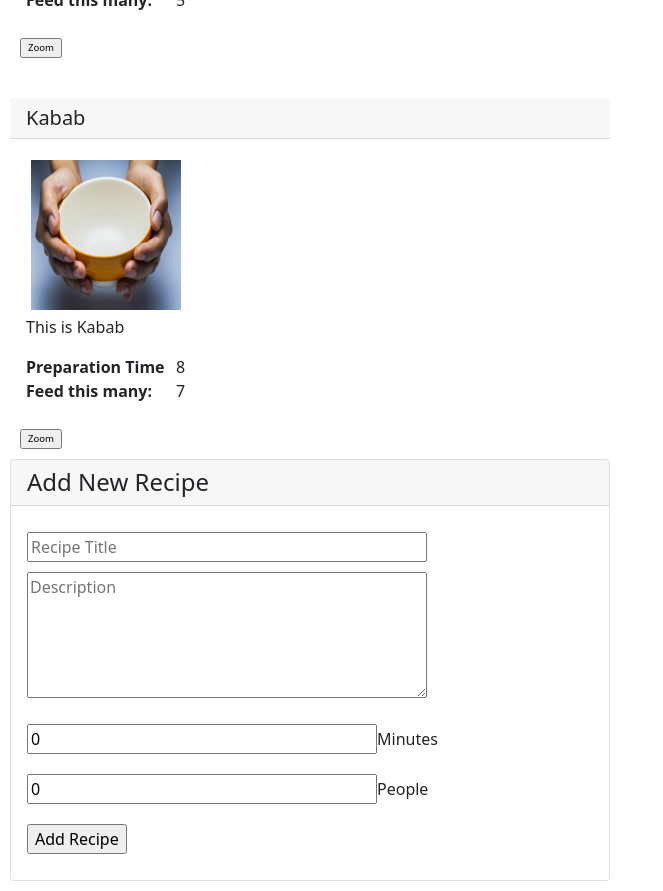
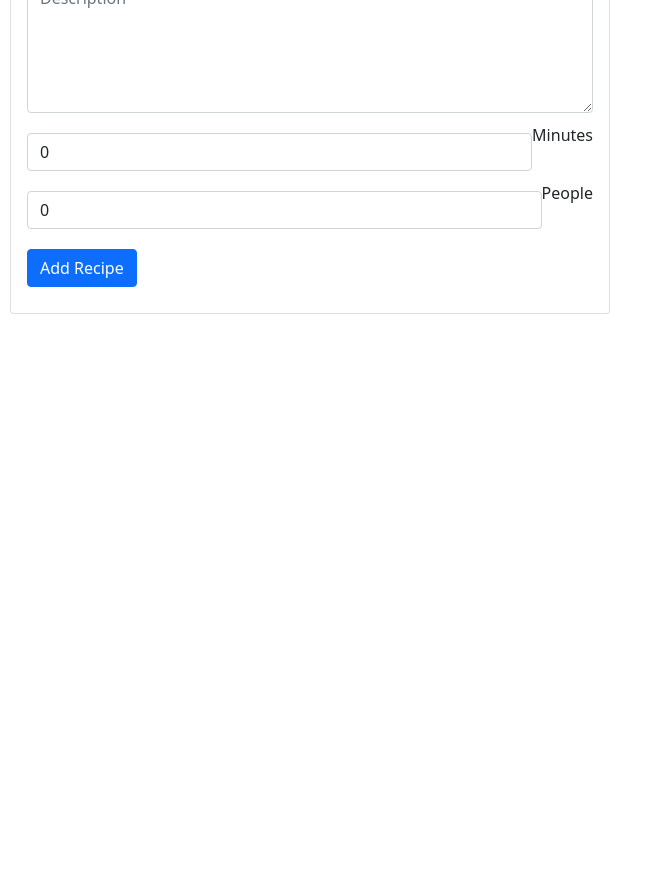
Before and after one commit to 9amcoder/recipeApp, an Angular app: page /recipes in a window 1280 px wide. Shown: the part 1160-2051 px from the top of the page, without its empty margins (0-663 px from the left). After the commit the page ends 1484 px from the top, so only its background shows below. Built offline with nearby package versions, Linux system fonts and the light colour scheme.

Commit message:
add routing

```diff
--- a/src/app/app.component.html
+++ b/src/app/app.component.html
@@ -1 +1 @@
-<app-recipe-list></app-recipe-list>
+<router-outlet></router-outlet>
--- a/src/app/components/recipe-list/recipe-list.component.html
+++ b/src/app/components/recipe-list/recipe-list.component.html
@@ -13,16 +13,25 @@
 <div class="newrecipe card" style="width: 600px">
     <h4 class="card-header">Add New Recipe</h4>
     <div class="card-body">
-        <input type="text" [(ngModel)]="recipe_in_progress.title" placeholder="Recipe Title" name="title" style="width: 400px" />
-        <textarea [(ngModel)]="recipe_in_progress.description" style="width: 400px" rows="5" placeholder="Description" name="discription"></textarea>
-        <div>
-            <input [(ngModel)]="recipe_in_progress.preparation_time" type="text" placeholder="Preparation time" name="preparation_time" style="width: 350px" />Minutes
+        <div class="input-group">
+            <input type="text" class="form-control" [(ngModel)]="recipe_in_progress.title" placeholder="Recipe Title" name="title" style="width: 400px" />
         </div>
-        <div>
-            <input [(ngModel)]="recipe_in_progress.feed_this_many" type="text" placeholder="Feed this many " name="feed_this_many" style="width: 350px" />People
+
+        <div class="input-group">
+            <textarea [(ngModel)]="recipe_in_progress.description" class="form-control" style="width: 400px" rows="5" placeholder="Description" name="discription"></textarea>
         </div>
-        <div>
-            <input type="button" value="Add Recipe" (click)="addRecipeCliked()">
+
+        <div class="input-group">
+            <input [(ngModel)]="recipe_in_progress.preparation_time" class="form-control" type="text" placeholder="Preparation time" name="preparation_time" style="width: 350px" />Minutes
         </div>
+
+        <div class="input-group">
+            <input [(ngModel)]="recipe_in_progress.feed_this_many" class="form-control" type="text" placeholder="Feed this many " name="feed_this_many" style="width: 350px" />People
+        </div>
+
+        <div class="input-group">
+            <input type="button" value="Add Recipe" class="btn btn-primary" (click)="addRecipeCliked()">
+        </div>
+
     </div>
 </div>
--- a/src/app/components/recipe-list/recipe-list.component.ts
+++ b/src/app/components/recipe-list/recipe-list.component.ts
@@ -58,7 +58,7 @@ export class RecipeListComponent {
     if(this.title_text_color === 'red'){
       this.title_text_color = 'black'
     }else{
-      this.title_text_color = 'red';
+      this.title_text_color = 'black';
     }
   }
 }
--- a/src/app/components/recipe-summary/recipe-summary.component.css
+++ b/src/app/components/recipe-summary/recipe-summary.component.css
@@ -1,5 +1,5 @@
 div.cover-photo-holder {
-    float: center;
+    float: right;
 }
 
 div.cover-photo-holder img {
@@ -19,6 +19,16 @@ div.recipe h4 {
     font-size: 120%;
 }
 
+div.recipe p {
+    margin-bottom: 10px;
+}
+
+div.recipe div.sub-title {
+    float: left;
+    font-weight: bold;
+    width: 150px;
+}
+
 div.recipe-card {
     float: center;
     padding-top: 15px;
--- a/src/app/components/recipe-summary/recipe-summary.component.html
+++ b/src/app/components/recipe-summary/recipe-summary.component.html
@@ -6,12 +6,10 @@
         </div>
         <p>{{ recipe.description }}</p>
         <div>
-            <div style="float: left; font-weight:bold; width:150px">Preparation Time</div>
+            <div class="sub-title">Preparation Time</div>
             <div>{{recipe.preparation_time}}</div>
-            <div style="float: left; font-weight:bold; width:150px">Feed this many:</div>
+            <div class="sub-title">Feed this many:</div>
             <div>{{recipe.feed_this_many}}</div>
         </div>
     </div>
-    <div style="font-size: 60%; color:blue; cursor:pointer; padding:10px">
-        <input type="button" value="Zoom" (click)="fireZoomInEvent()"></div>
 </div>
```
Also changed, not shown: src/app/app.module.ts (+14 -2 lines).
